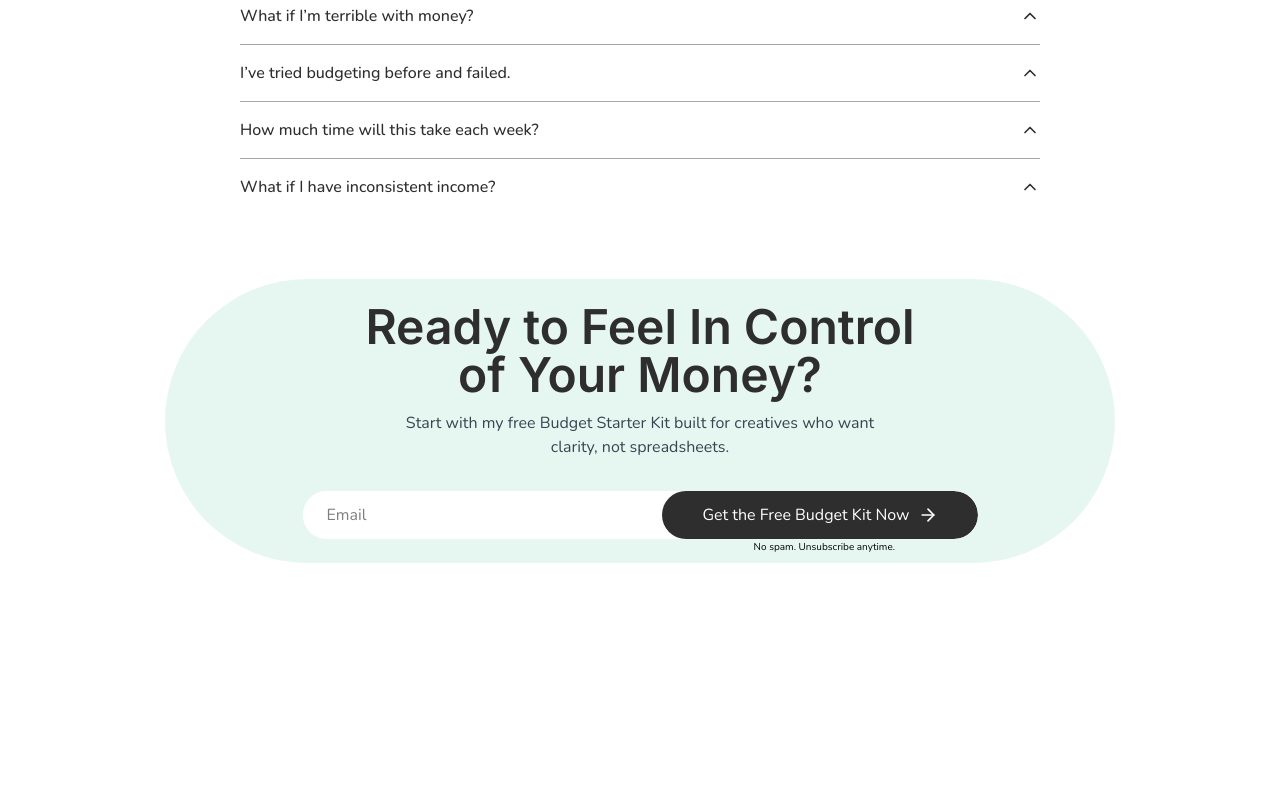
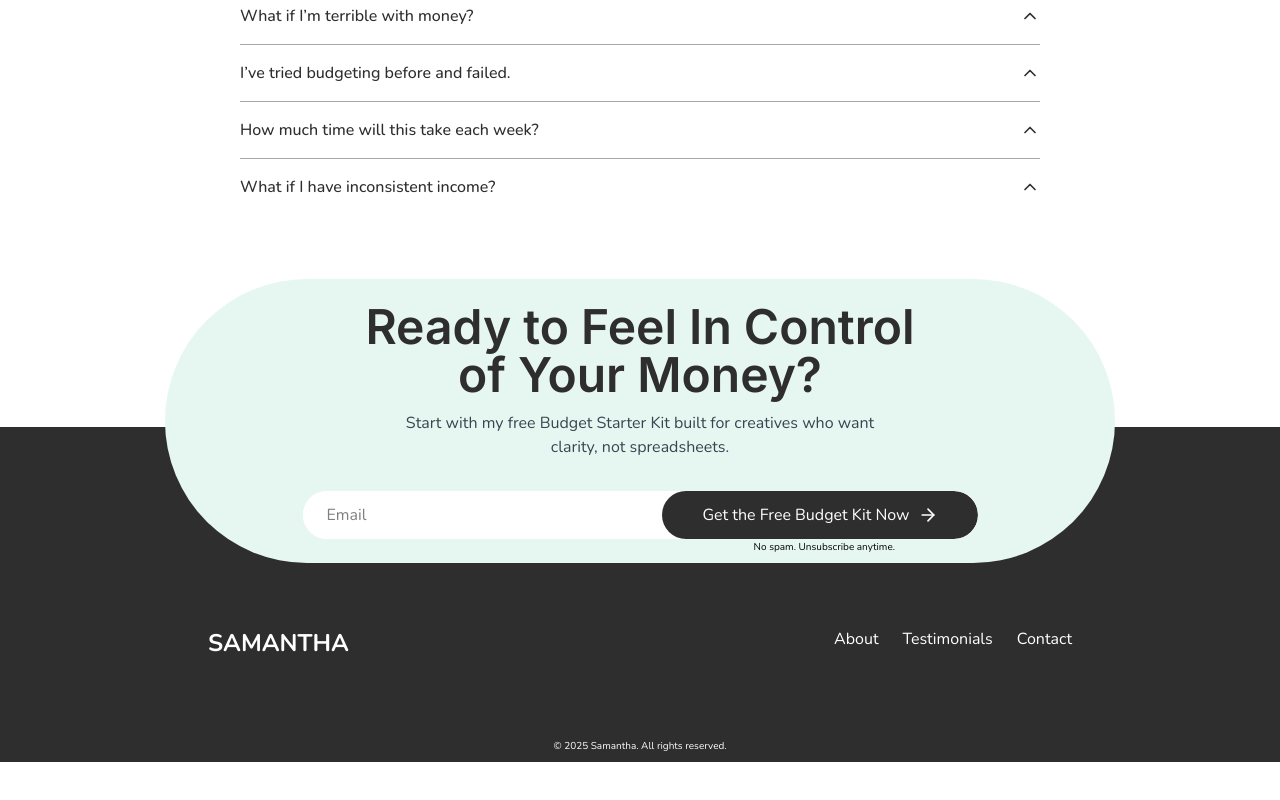
Before and after one commit to yamami-mohammed-monsif/samantha_green-finance_coach, a Next.js app: page / in a window 1280 px wide. Shown: the part 3541-4341 px from the top of the page. Before the commit the page ends 4168 px from the top, so only its background shows below. Built offline with nearby package versions, Linux system fonts and the light colour scheme.

Commit message:
created footer section

```diff
--- a/app/globals.css
+++ b/app/globals.css
@@ -31,6 +31,10 @@
   --breakpoint-mdpls: 875px;
 }
 
+html {
+  @apply scroll-smooth;
+}
+
 h2 {
   @apply font-inter text-center text-2xl md:text-4xl lg:text-5xl font-semibold text-gray-900 mb-3 max-w-[550px] mx-auto;
 }
--- a/app/page.tsx
+++ b/app/page.tsx
@@ -6,6 +6,7 @@ import Testimonials from "@/components/sections/Testimonials";
 import About from "@/components/sections/About";
 import FAQs from "@/components/sections/FAQs";
 import CTA from "@/components/sections/CTA";
+import Footer from "@/components/sections/Footer";
 
 const page = () => {
   return (
@@ -42,6 +43,7 @@ const page = () => {
       <About />
       <FAQs />
       <CTA />
+      <Footer />
     </>
   );
 };
--- /dev/null
+++ b/components/sections/Footer.tsx
@@ -0,0 +1,31 @@
+import Section from "../UI/Section";
+import { NavLinks } from "@/constants";
+import Link from "next/link";
+
+const Footer = () => {
+  return (
+    <Section className="bg-gray-900 text-white pt-50 pb-2 -mt-50 -z-10 relative">
+      <div className="flex flex-col gap-8 sm:flex-row sm:justify-between max-w-4xl mx-auto px-4">
+        <div className="text-2xl font-bold">SAMANTHA</div>
+        <nav className="flex flex-col md:flex-row gap-3 md:gap-6">
+          {NavLinks.map(({ id, href, label }) => {
+            return (
+              <Link
+                key={id}
+                href={href}
+                className="text-base transition-all duration-200 hover:scale-110"
+              >
+                {label}
+              </Link>
+            );
+          })}
+        </nav>
+      </div>
+      <p className="text-[10px] text-center mt-20">
+        © 2025 Samantha. All rights reserved.
+      </p>
+    </Section>
+  );
+};
+
+export default Footer;
```
